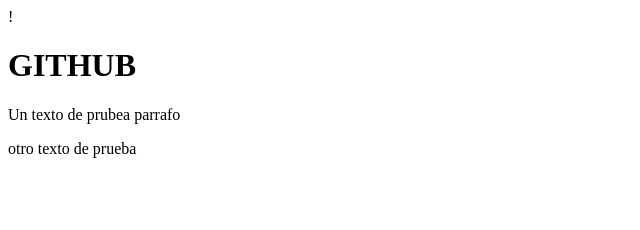
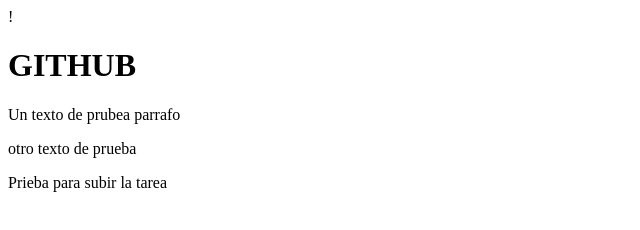
Before and after one commit to LuisMachorro/frontend-ai-modulo-1, a plain HTML site: page 31_10_24/main.html in a window 1280 px wide. Shown: the whole page, without its empty margins (0-640 px from the left). Drawn offline with Linux system fonts and the light colour scheme.

Commit message:
Cambios realizados para la tarea

```diff
--- a/31_10_24/main.html
+++ b/31_10_24/main.html
@@ -9,5 +9,6 @@
     <h1>GITHUB</h1>
     <p>Un texto de prubea parrafo</p>
     <p>otro texto de prueba</p>
+    <p>Prieba para subir la tarea</p>
 </body>
 </html>
```
Also changed, not shown: TECH CHALLENGE/git init --comando de git dentro de.txt (added).
